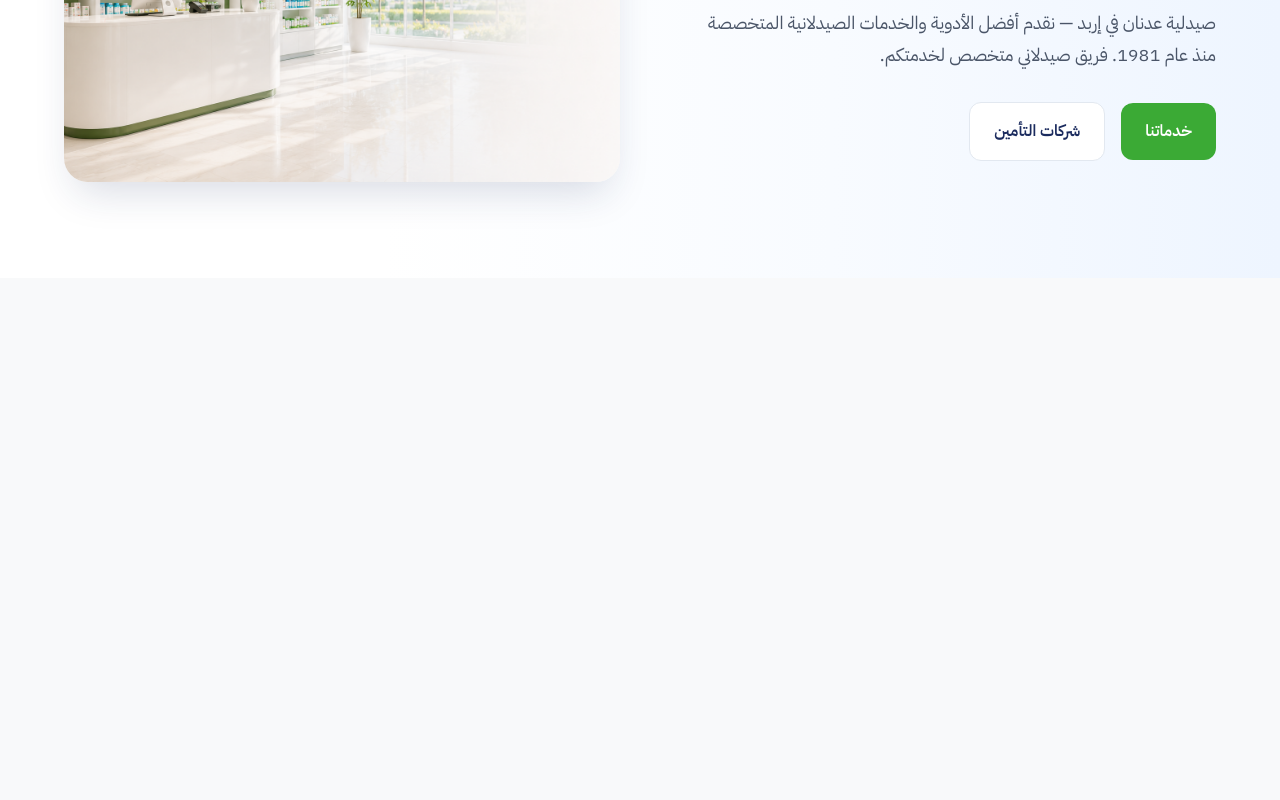
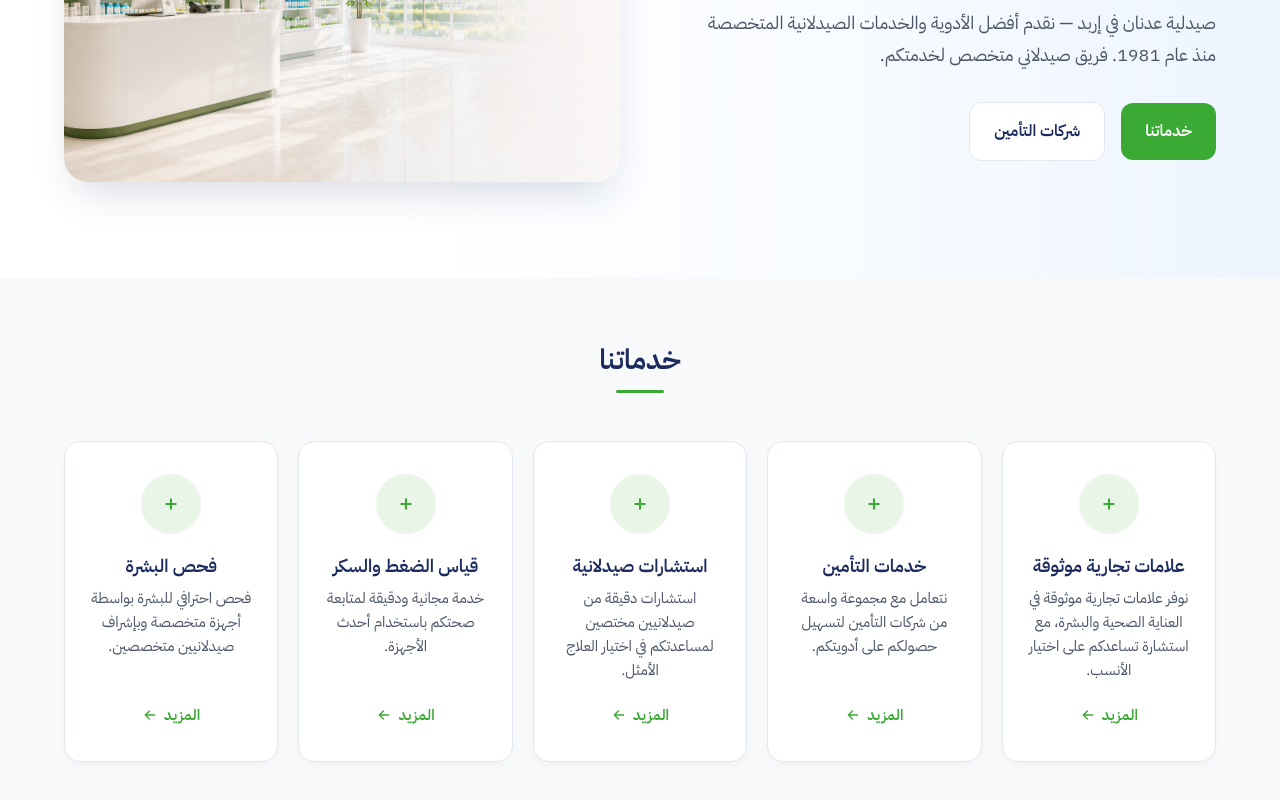
Before and after one commit to hulycat-sketch/adnan-pharmacy, a Next.js app: page / in a window 1280 px wide. Shown: the part 404-1204 px from the top of the page. Before the commit the page ends 800 px from the top, so only its background shows below. Built offline with nearby package versions, Linux system fonts and the light colour scheme.

Commit message:
Add Services section

```diff
--- a/src/app/page.tsx
+++ b/src/app/page.tsx
@@ -1,5 +1,11 @@
 import Hero from "@/components/sections/Hero";
+import Services from "@/components/sections/Services";
 
 export default function Home() {
-  return <Hero />;
+  return (
+    <>
+      <Hero />
+      <Services />
+    </>
+  );
 }
--- /dev/null
+++ b/src/components/sections/Services.module.css
@@ -0,0 +1,139 @@
+.services {
+  background-color: var(--color-bg);
+}
+
+.container {
+  max-width: 1200px;
+  margin: 0 auto;
+  padding: 4rem 1.5rem;
+}
+
+/* ===== عنوان القسم ===== */
+
+.heading {
+  display: flex;
+  flex-direction: column;
+  align-items: center;
+  text-align: center;
+  margin-bottom: 3rem;
+}
+
+.title {
+  font-size: 1.75rem;
+  font-weight: 600;
+  color: var(--color-primary);
+  margin: 0;
+}
+
+.underline {
+  display: block;
+  width: 3rem;
+  height: 3px;
+  margin-top: 0.75rem;
+  border-radius: 9999px;
+  background-color: var(--color-secondary);
+}
+
+/* ===== الشبكة ===== */
+
+.grid {
+  display: grid;
+  grid-template-columns: 1fr;
+  gap: 1.5rem;
+}
+
+@media (min-width: 640px) {
+  .grid {
+    grid-template-columns: repeat(2, 1fr);
+  }
+}
+
+@media (min-width: 1024px) {
+  .grid {
+    grid-template-columns: repeat(5, 1fr);
+    gap: 1.25rem;
+  }
+}
+
+/* ===== البطاقة ===== */
+
+.card {
+  display: flex;
+  flex-direction: column;
+  align-items: center;
+  text-align: center;
+  padding: 2rem 1.5rem;
+  border: 1px solid var(--color-border);
+  border-radius: 1rem;
+  background-color: var(--color-bg-white);
+  box-shadow: 0 4px 16px -8px rgba(27, 43, 94, 0.1);
+  transition: box-shadow 0.2s ease, transform 0.2s ease;
+}
+
+.card:hover {
+  box-shadow: 0 12px 28px -10px rgba(27, 43, 94, 0.18);
+  transform: translateY(-2px);
+}
+
+.iconWrapper {
+  display: flex;
+  align-items: center;
+  justify-content: center;
+  width: 3.75rem;
+  height: 3.75rem;
+  margin-bottom: 1.25rem;
+  border-radius: 50%;
+  background-color: var(--color-secondary-light);
+}
+
+.icon {
+  color: var(--color-secondary);
+}
+
+.cardTitle {
+  font-size: 1.125rem;
+  font-weight: 600;
+  color: var(--color-primary);
+  margin: 0 0 0.5rem;
+}
+
+.cardDescription {
+  font-size: 0.9375rem;
+  font-weight: 400;
+  line-height: 1.6;
+  color: var(--color-text-secondary);
+  margin: 0;
+  flex-grow: 1;
+}
+
+.cardLink {
+  display: inline-flex;
+  align-items: center;
+  gap: 0.375rem;
+  margin-top: 1.25rem;
+  font-size: 0.9375rem;
+  font-weight: 600;
+  color: var(--color-secondary);
+  text-decoration: none;
+  transition: gap 0.2s ease;
+}
+
+.cardLink:hover {
+  color: var(--color-secondary-dark);
+}
+
+.cardLinkIcon {
+  transition: transform 0.2s ease;
+}
+
+.cardLink:hover .cardLinkIcon {
+  transform: translateX(-3px);
+}
+
+@media (prefers-reduced-motion: reduce) {
+  .card,
+  .cardLink,
+  .cardLinkIcon {
+    transition: none;
+  }
+}
--- /dev/null
+++ b/src/components/sections/Services.tsx
@@ -0,0 +1,159 @@
+import Link from "next/link";
+import { SERVICES } from "@/lib/constants";
+// عدّلي المسار أعلاه ليطابق مكان constants.ts الفعلي عندك
+//
+// الشكل المتوقع لكل عنصر في SERVICES (عدّلي الحقول لتطابق تعريفك الفعلي):
+// {
+//   id: string;
+//   title: string;
+//   description: string;
+//   icon: "products" | "insurance" | "consultation" | "vitals" | "skin";
+//   href: string;
+// }
+
+import styles from "./Services.module.css";
+
+type IconKey =
+  | "products"
+  | "insurance"
+  | "consultation"
+  | "vitals"
+  | "skin"
+  | "default";
+
+function ServiceIcon({ name }: { name: string }) {
+  const icons: Record<IconKey, JSX.Element> = {
+    products: (
+      <path
+        d="M6 8h12l-1 12H7L6 8zM9 8V6a3 3 0 0 1 6 0v2"
+        stroke="currentColor"
+        strokeWidth="1.8"
+        strokeLinecap="round"
+        strokeLinejoin="round"
+      />
+    ),
+    insurance: (
+      <path
+        d="M12 3l7 3v5c0 5-3.5 8.5-7 10-3.5-1.5-7-5-7-10V6l7-3z M9.5 12l1.8 1.8L14.5 10"
+        stroke="currentColor"
+        strokeWidth="1.8"
+        strokeLinecap="round"
+        strokeLinejoin="round"
+      />
+    ),
+    consultation: (
+      <g
+        stroke="currentColor"
+        strokeWidth="1.8"
+        strokeLinecap="round"
+        strokeLinejoin="round"
+      >
+        <rect
+          x="5.5"
+          y="10.5"
+          width="13"
+          height="6"
+          rx="3"
+          transform="rotate(-40 12 13.5)"
+          fill="none"
+        />
+        <line
+          x1="10.6"
+          y1="16.2"
+          x2="13.4"
+          y2="10.8"
+          transform="rotate(-40 12 13.5)"
+        />
+      </g>
+    ),
+    vitals: (
+      <path
+        d="M3 12h3.2l1.8-3.2L10.5 15l2-6 1.7 3h5.8M16.8 6.4a2.6 2.6 0 0 0-4.3-1.4L12 5.5l-.5-.5a2.6 2.6 0 1 0-3.7 3.7"
+        stroke="currentColor"
+        strokeWidth="1.8"
+        strokeLinecap="round"
+        strokeLinejoin="round"
+      />
+    ),
+    skin: (
+      <g stroke="currentColor" strokeWidth="1.8" strokeLinecap="round">
+        <circle cx="12" cy="12" r="7.5" fill="none" />
+        <circle cx="9.3" cy="10.5" r="0.9" fill="currentColor" stroke="none" />
+        <circle cx="14.7" cy="10.5" r="0.9" fill="currentColor" stroke="none" />
+        <path d="M9 14.5c1 1 5 1 6 0" fill="none" strokeLinejoin="round" />
+      </g>
+    ),
+    default: (
+      <path
+        d="M12 8v8M8 12h8"
+        stroke="currentColor"
+        strokeWidth="1.8"
+        strokeLinecap="round"
+        strokeLinejoin="round"
+      />
+    ),
+  };
+
+  const path = icons[(name as IconKey) in icons ? (name as IconKey) : "default"];
+
+  return (
+    <svg
+      viewBox="0 0 24 24"
+      width="28"
+      height="28"
+      fill="none"
+      aria-hidden="true"
+      className={styles.icon}
+    >
+      {path}
+    </svg>
+  );
+}
+
+export default function Services() {
+  return (
+    <section className={styles.services} aria-labelledby="services-heading">
+      <div className={styles.container}>
+        <div className={styles.heading}>
+          <h2 id="services-heading" className={styles.title}>
+            خدماتنا
+          </h2>
+          <span className={styles.underline} aria-hidden="true" />
+        </div>
+
+        <div className={styles.grid}>
+          {SERVICES.map((service) => (
+            <article key={service.id} className={styles.card}>
+              <div className={styles.iconWrapper}>
+                <ServiceIcon name={service.icon} />
+              </div>
+
+              <h3 className={styles.cardTitle}>{service.title}</h3>
+              <p className={styles.cardDescription}>{service.description}</p>
+
+              <Link href={service.href} className={styles.cardLink}>
+                المزيد
+                <svg
+                  width="16"
+                  height="16"
+                  viewBox="0 0 24 24"
+                  fill="none"
+                  aria-hidden="true"
+                  className={styles.cardLinkIcon}
+                >
+                  <path
+                    d="M19 12H5M5 12L11 6M5 12L11 18"
+                    stroke="currentColor"
+                    strokeWidth="2"
+                    strokeLinecap="round"
+                    strokeLinejoin="round"
+                  />
+                </svg>
+              </Link>
+            </article>
+          ))}
+        </div>
+      </div>
+    </section>
+  );
+}
```
